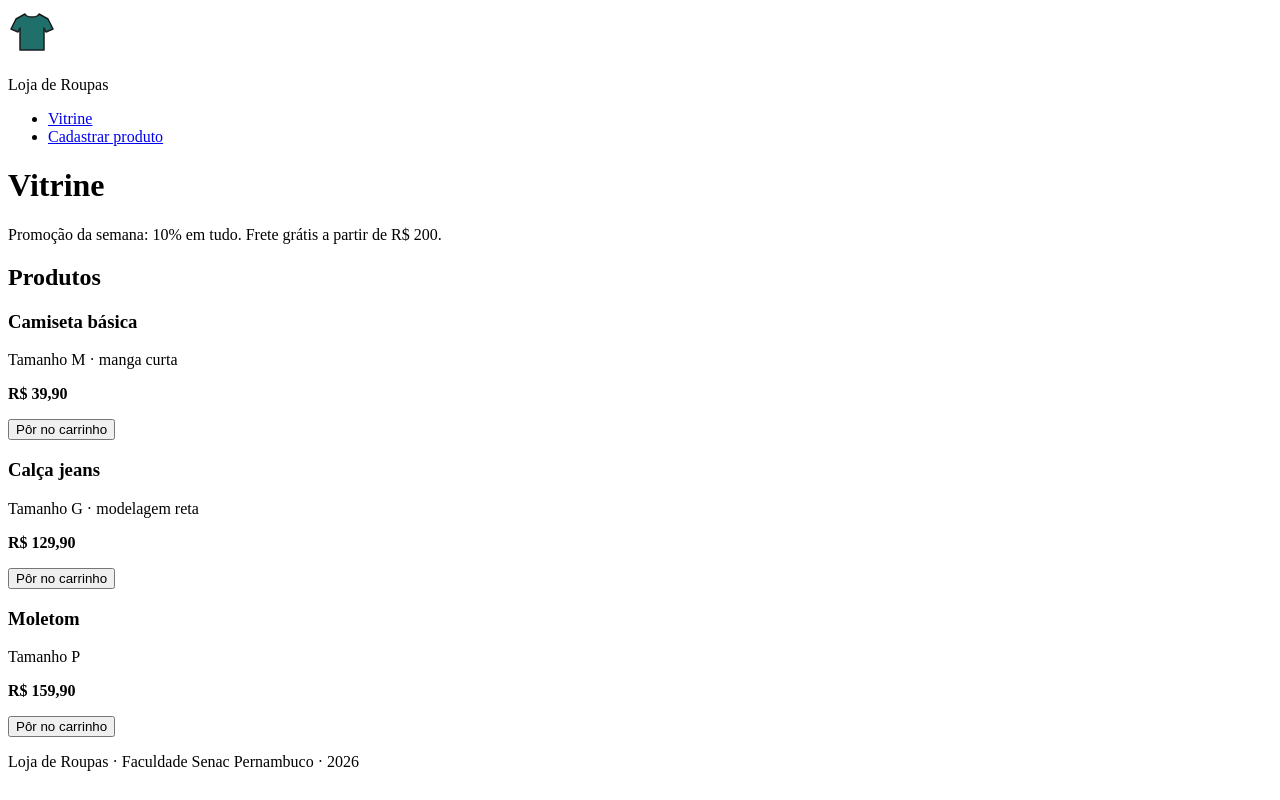
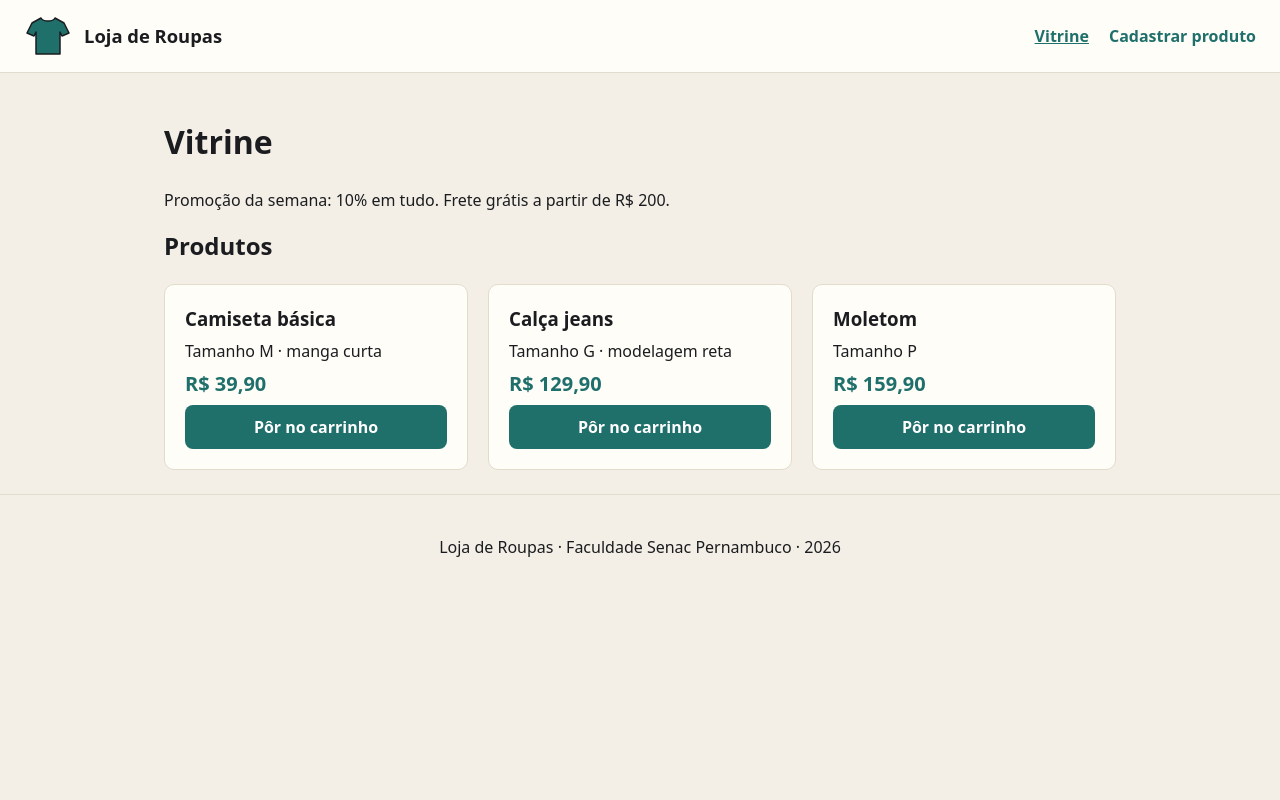
Before and after one commit to JeffersonTorrees/loja-roupas, a plain HTML site: page front/index.html in a window 1280 px wide. Drawn offline with Linux system fonts and the light colour scheme.

Commit message:
Fase 3-2: CSS com Flexbox e Grid
Co-Authored-By: Claude Opus 5.5 <noreply@anthropic.com>

```diff
--- /dev/null
+++ b/front/estilo.css
@@ -0,0 +1,168 @@
+/* Etapa 17: o visual da loja (Aula 11) */
+:root {
+  --verde: #1f6f6b;
+  --tinta: #1b1c1f;
+  --fundo: #f3efe6;
+  --cartao: #fffdf8;
+  --borda: #e2dccd;
+}
+
+* {
+  box-sizing: border-box;
+}
+
+body {
+  margin: 0;
+  font-family: system-ui, -apple-system, "Segoe UI", Roboto, sans-serif;
+  line-height: 1.5;
+  color: var(--tinta);
+  background: var(--fundo);
+}
+
+/* topo em Flexbox: logo e nome à esquerda, menu à direita */
+header {
+  display: flex;
+  align-items: center;
+  gap: 12px;
+  padding: 12px 24px;
+  background: var(--cartao);
+  border-bottom: 1px solid var(--borda);
+}
+
+header p {
+  margin: 0;
+  font-weight: 700;
+  font-size: 1.15rem;
+}
+
+nav {
+  margin-left: auto;
+}
+
+nav ul {
+  display: flex;
+  gap: 20px;
+  margin: 0;
+  padding: 0;
+  list-style: none;
+}
+
+nav a {
+  color: var(--verde);
+  font-weight: 600;
+  text-decoration: none;
+}
+
+nav a:hover,
+nav a:focus-visible,
+nav a[aria-current="page"] {
+  text-decoration: underline;
+}
+
+main {
+  max-width: 1000px;
+  margin: 0 auto;
+  padding: 24px;
+}
+
+/* vitrine em Grid: 3 colunas, o título ocupa a linha toda */
+section {
+  display: grid;
+  grid-template-columns: repeat(3, 1fr);
+  gap: 20px;
+}
+
+section h2 {
+  grid-column: 1 / -1;
+  margin: 0;
+}
+
+article {
+  display: flex;
+  flex-direction: column;
+  gap: 6px;
+  padding: 20px;
+  background: var(--cartao);
+  border: 1px solid var(--borda);
+  border-radius: 10px;
+}
+
+article h3,
+article p {
+  margin: 0;
+}
+
+article strong {
+  color: var(--verde);
+  font-size: 1.25rem;
+}
+
+button {
+  margin-top: auto;
+  padding: 10px 16px;
+  font: inherit;
+  font-weight: 600;
+  color: #fff;
+  background: var(--verde);
+  border: 0;
+  border-radius: 8px;
+  cursor: pointer;
+}
+
+button:hover {
+  filter: brightness(1.1);
+}
+
+button:focus-visible,
+input:focus-visible,
+select:focus-visible {
+  outline: 3px solid var(--tinta);
+  outline-offset: 2px;
+}
+
+footer {
+  padding: 24px;
+  text-align: center;
+  border-top: 1px solid var(--borda);
+}
+
+/* Etapa 18: o formulário em coluna */
+.formulario {
+  display: flex;
+  flex-direction: column;
+  gap: 8px;
+  max-width: 420px;
+}
+
+.formulario label {
+  font-weight: 600;
+}
+
+.formulario input,
+.formulario select {
+  padding: 10px;
+  font: inherit;
+  background: var(--cartao);
+  border: 1px solid var(--borda);
+  border-radius: 8px;
+}
+
+.formulario button {
+  margin-top: 12px;
+}
+
+/* tela pequena: uma coluna só */
+@media (max-width: 700px) {
+  header {
+    flex-wrap: wrap;
+  }
+
+  nav {
+    width: 100%;
+    margin-left: 0;
+  }
+
+  section {
+    grid-template-columns: 1fr;
+  }
+}
--- a/front/index.html
+++ b/front/index.html
@@ -4,6 +4,7 @@
   <meta charset="utf-8">
   <meta name="viewport" content="width=device-width, initial-scale=1">
   <title>Vitrine · Loja de Roupas</title>
+  <link rel="stylesheet" href="estilo.css">
 </head>
 <body>
   <header>
```
